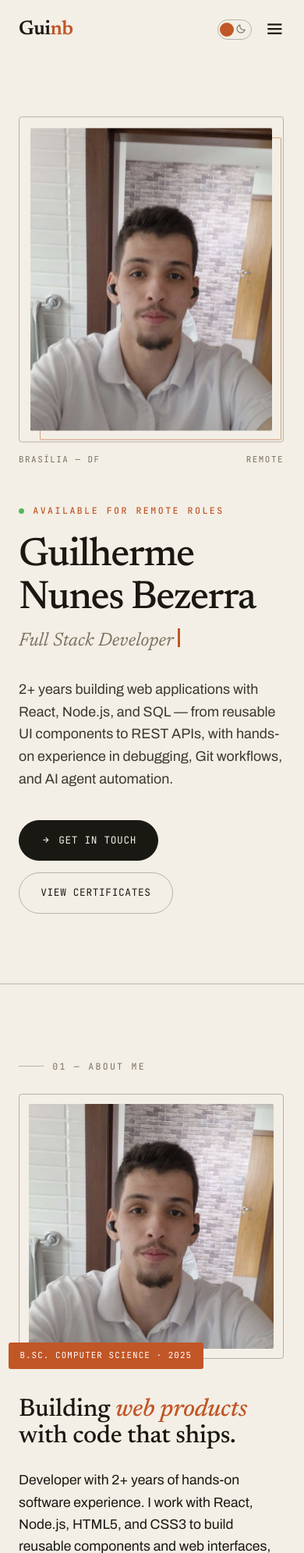
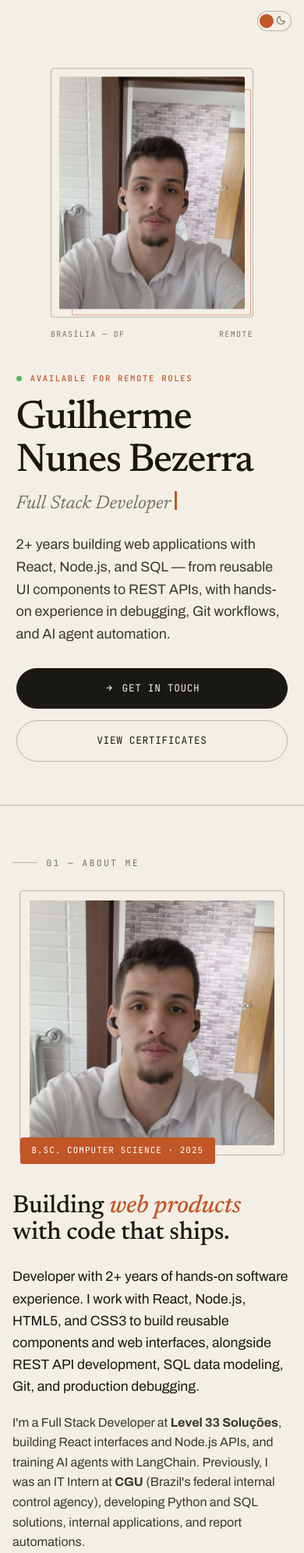
Before and after one commit to guinb0/Portifolio, a Flask app: page / in a window 390 px wide. Shown: the top 1992 px of the page at 78% size. Run offline with Flask 3, Linux system fonts and the light colour scheme.

Commit message:
Improve mobile responsiveness and simplify header to theme toggle only.
Co-authored-by: Cursor <cursoragent@cursor.com>

```diff
--- a/static/css/home.css
+++ b/static/css/home.css
@@ -23,6 +23,19 @@
 .photo-cap{display:flex;justify-content:space-between;font-family:var(--font-mono);font-size:.68rem;letter-spacing:.14em;text-transform:uppercase;color:var(--muted);margin-top:.85rem}
 
 @media(max-width:900px){
-  .home-grid{grid-template-columns:1fr;gap:3rem}
-  .home-photo{order:-1;max-width:340px}
+  .home-grid{grid-template-columns:1fr;gap:2.5rem}
+  .home-photo{order:-1;max-width:300px;margin:0 auto}
 }
+@media(max-width:768px){
+  .home{min-height:auto;padding:6.5rem 0 4rem}
+  .home-text .eyebrow{font-size:.66rem;letter-spacing:.16em}
+  .home-text h1{margin-top:1rem}
+  .home-text .role{margin-bottom:1.2rem}
+  .home-text .lead{margin-bottom:1.8rem}
+  .photo-cap{font-size:.62rem}
+}
+@media(max-width:480px){
+  .home{padding:5.5rem 0 3.5rem}
+  .home-photo{max-width:260px}
+  .photo-frame{padding:10px}
+}
--- a/static/css/navbar.css
+++ b/static/css/navbar.css
@@ -1,23 +1,27 @@
 /* =====================================================
-   navbar.css  —  header, navigation, theme
+   navbar.css  —  header, theme toggle
    ===================================================== */
 header{
   position:fixed;top:0;left:0;width:100%;z-index:1000;
-  display:flex;align-items:center;justify-content:space-between;
+  display:flex;align-items:center;justify-content:flex-end;
   padding:1.1rem clamp(1.5rem,5vw,4rem);
-  background:color-mix(in srgb,var(--paper) 82%,transparent);
-  backdrop-filter:blur(14px);-webkit-backdrop-filter:blur(14px);
-  border-bottom:1px solid transparent;transition:border-color .3s,background .4s;
+  background:transparent;
+  border-bottom:none;pointer-events:none;
 }
-header.scrolled{border-bottom:1px solid var(--line)}
-.logo{font-family:var(--font-serif);font-size:1.6rem;font-weight:600;letter-spacing:-.02em}
-.logo b{color:var(--accent);font-weight:600}
-.header-right{display:flex;align-items:center;gap:2.2rem}
-.navbar{display:flex;list-style:none;gap:2rem;align-items:center}
-.navbar a{font-family:var(--font-mono);font-size:.76rem;letter-spacing:.08em;text-transform:uppercase;color:var(--ink-soft);position:relative;padding:.3rem 0;transition:color .25s}
-.navbar a::after{content:'';position:absolute;left:0;bottom:-2px;width:0;height:1px;background:var(--accent);transition:width .28s}
-.navbar a:hover{color:var(--ink)}
-.navbar a:hover::after{width:100%}
+header.scrolled{border-bottom:none}
+header .theme-toggle-btn{
+  pointer-events:auto;
+  background:color-mix(in srgb,var(--paper) 88%,transparent);
+  backdrop-filter:blur(10px);
+  -webkit-backdrop-filter:blur(10px);
+}
+
+@media(max-width:768px){
+  header{padding:.85rem 1rem}
+  .theme-toggle-btn{width:48px;height:30px}
+  .theme-toggle-btn span{width:20px;height:20px}
+  body.dark .theme-toggle-btn span{transform:translateX(18px)}
+}
 
 .theme-toggle-btn{width:44px;height:26px;border:1px solid var(--line-strong);border-radius:20px;display:flex;align-items:center;padding:2px;cursor:pointer;position:relative;background:transparent;transition:border-color .3s}
 .theme-toggle-btn:hover{border-color:var(--accent)}
@@ -26,14 +30,3 @@ header.scrolled{border-bottom:1px solid var(--line)}
 .theme-toggle-btn .bx-moon{right:6px}
 .theme-toggle-btn span{width:18px;height:18px;border-radius:50%;background:var(--accent);transition:transform .3s cubic-bezier(.6,0,.2,1);z-index:1}
 body.dark .theme-toggle-btn span{transform:translateX(18px)}
-
-#menu-icon{display:none;font-size:1.7rem;cursor:pointer;color:var(--ink)}
-
-@keyframes fade{from{opacity:0;transform:translateY(-6px)}to{opacity:1;transform:translateY(0)}}
-
-@media(max-width:768px){
-  #menu-icon{display:block}
-  .navbar{position:absolute;top:100%;left:0;right:0;flex-direction:column;align-items:flex-start;gap:1.3rem;background:var(--paper);border-bottom:1px solid var(--line);padding:1.8rem clamp(1.5rem,5vw,4rem);clip-path:inset(0 0 100% 0);transition:clip-path .35s ease}
-  .navbar.active{clip-path:inset(0 0 0 0)}
-  .header-right{gap:1rem}
-}
--- a/static/css/style.css
+++ b/static/css/style.css
@@ -218,14 +218,47 @@ h1,h2,h3{font-family:var(--font-serif);font-weight:500;line-height:1.08;letter-s
 /* ---------- Responsivo ---------- */
 @media(max-width:900px){
   .about-container{grid-template-columns:1fr;gap:3rem}
-  .about-img{max-width:340px}
+  .about-img{max-width:340px;margin:0 auto}
   .contact-info{grid-template-columns:1fr}
   .contact-box{border-left:none;border-top:1px solid rgba(239,233,218,.16);padding:1.6rem 0}
   .contact-box:first-child{border-top:none}
 }
 @media(max-width:768px){
-  .portfolio-container{grid-template-columns:1fr}
-  .svc{grid-template-columns:1fr;gap:.6rem;padding:1.6rem 0}
+  .wrap{padding:0 1.25rem}
+  .about,.services,.portfolio{padding:4rem 0}
+  .contact{padding:4rem 0}
+  .about-text h2{max-width:none}
+  .about-img .tag{left:0;bottom:-12px}
+  .portfolio-container{grid-template-columns:1fr;gap:1.6rem}
+  .svc{grid-template-columns:1fr;gap:.5rem;padding:1.4rem 0}
+  .svc h3{font-size:1.25rem}
   .svc .ic{display:none}
-  .proj.proj--feat{grid-template-columns:1fr;gap:1.2rem}
+  .proj.proj--feat{grid-template-columns:1fr;gap:1rem;padding:1rem}
+  .proj-feat-text .proj-head h3{font-size:1.35rem}
+  .proj-head h3{font-size:1.2rem}
+  .proj-head{gap:.75rem;align-items:flex-start}
+  .feat-badge--float{top:8px;left:8px;max-width:calc(100% - 3.5rem);font-size:.52rem;line-height:1.35;white-space:normal}
+  .proj-arrow{opacity:1;transform:none;width:38px;height:38px;font-size:1.15rem}
+  .proj:hover{transform:none}
+  .contact h2{max-width:none;font-size:clamp(2rem,9vw,3rem)}
+  .contact .sub{font-size:.76rem;margin-bottom:2rem}
+  .contact-box p{font-size:1.05rem}
+  .contact-foot{flex-direction:column;align-items:flex-start;gap:.4rem}
+  .ouv-foot{flex-direction:column;align-items:flex-start;gap:.35rem}
+  .ouv-foot-item{white-space:normal}
+  .vig-msg{font-size:.72rem}
+  .vig-id strong{font-size:.78rem}
 }
+@media(max-width:480px){
+  .wrap{padding:0 1rem}
+  .home-text h1{font-size:clamp(2.6rem,12vw,3.4rem)}
+  .home-text .lead{font-size:1rem;max-width:none}
+  .btn-group{flex-direction:column;width:100%}
+  .btn{width:100%;justify-content:center}
+  .sec-head{margin-bottom:2rem}
+  .sec-head h2{font-size:clamp(1.75rem,8vw,2.4rem)}
+  .project-tag{font-size:.62rem}
+  .proj-img{aspect-ratio:4/3}
+  .proj.proj--feat .proj-img{aspect-ratio:4/3}
+  .photo-frame::before{transform:translate(8px,8px)}
+}
--- a/static/js/main.js
+++ b/static/js/main.js
@@ -1,5 +1,5 @@
 // =====================================================
-//  main.js  —  tema, menu mobile, header, reveal, contadores
+//  main.js  —  tema, header, reveal
 // =====================================================
 
 // --- Tema (persistente) ---
@@ -11,16 +11,6 @@ if (themeToggle) {
     body.classList.toggle('dark');
     try { localStorage.setItem('theme', body.classList.contains('dark') ? 'dark' : 'light'); } catch (e) {}
   });
-}
-
-// --- Menu mobile ---
-const menuIcon = document.getElementById('menu-icon');
-const navbar = document.querySelector('.navbar');
-if (menuIcon && navbar) {
-  menuIcon.addEventListener('click', () => navbar.classList.toggle('active'));
-  document.querySelectorAll('.navbar a').forEach(l =>
-    l.addEventListener('click', () => navbar.classList.remove('active'))
-  );
 }
 
 // --- Header ao rolar ---
@@ -41,5 +31,3 @@ document.querySelectorAll('.reveal').forEach((el, i) => {
   el.style.transitionDelay = (i % 6 * 60) + 'ms';
   revIO.observe(el);
 });
-
-// --- Reveal ao aparecer ---
--- a/templates/navbar.html
+++ b/templates/navbar.html
@@ -1,18 +1,7 @@
 <header>
-    <a href="#home" class="logo">Gui<b>nb</b></a>
-    <div class="header-right">
-        <ul class="navbar">
-            <li><a href="#home">Home</a></li>
-            <li><a href="#about">About</a></li>
-            <li><a href="#services">Services</a></li>
-            <li><a href="#portfolio">Projects</a></li>
-            <li><a href="/certificados">Certificates</a></li>
-        </ul>
-        <div class="theme-toggle-btn" id="theme-toggle" title="Toggle theme">
-            <i class='bx bx-sun'></i>
-            <i class='bx bx-moon'></i>
-            <span></span>
-        </div>
-        <div class="bx bx-menu" id="menu-icon"></div>
+    <div class="theme-toggle-btn" id="theme-toggle" title="Toggle theme">
+        <i class='bx bx-sun'></i>
+        <i class='bx bx-moon'></i>
+        <span></span>
     </div>
 </header>
```
